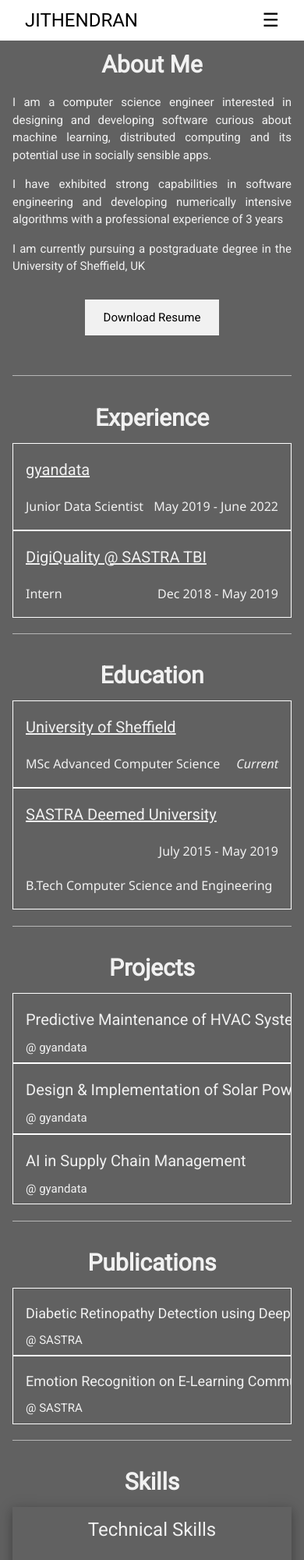
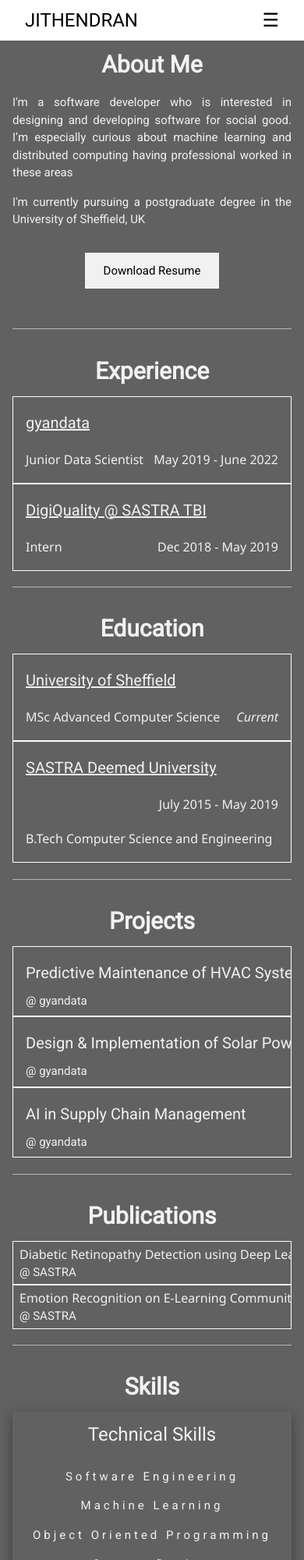
Before and after one commit to jithendran-adikesavan/jithendran-adikesavan.github.io, a plain HTML site: page index.html in a window 390 px wide. Shown: the top 2000 px of the page at 78% size. Drawn offline with nearby package versions, Linux system fonts and the light colour scheme.

Commit message:
Title text needs to be responsive

```diff
--- a/index.html
+++ b/index.html
@@ -69,17 +69,14 @@
     <!-- About section -->
     <div class="w3-container w3-dark-grey w3-center w3-text-light-grey " id="about">
         <h2><b>About Me</b></h2>
-        <div class="w3-content w3-justify" style="max-width:600px">
+        <div class="w3-content w3-justify w3-left-align" style="max-width:600px">
             <p>
-                I am a computer science engineer interested in designing and developing software curious about machine
-                learning, distributed computing and its potential use in socially sensible apps.
+                I'm a software developer who is interested in designing and developing software for social good. I’m
+                especially curious about machine learning and distributed computing having professional worked in these
+                areas
             </p>
             <p>
-                I have exhibited strong capabilities in software engineering and developing numerically intensive
-                algorithms with a professional experience of 3 years
-            </p>
-            <p>
-                I am currently pursuing a postgraduate degree in the University of Sheffield, UK
+                I'm currently pursuing a postgraduate degree in the University of Sheffield, UK
             </p>
 
             <a href="static/Jithendran.pdf" target="_blank">
@@ -270,7 +267,7 @@
     <div class="w3-container w3-dark-grey w3-center w3-text-light-grey " id="projects">
         <h2><b>Projects</b></h2>
 
-        <div class="w3-content w3-justify w3-border w3-border-white" style="max-width:600px">
+        <div class="w3-content w3-justify w3-border w3-border-white" style="max-width:600px;text-wrap: normal">
 
             <button onclick="toggleShow('hvac')" class="w3-button w3-block w3-justify">
                 <h4>Predictive Maintenance of HVAC Systems</h4> @ gyandata
@@ -329,11 +326,12 @@
     <div class="w3-container w3-dark-grey w3-center w3-text-light-grey " id="publications">
         <h2><b>Publications</b></h2>
 
-        <div class="w3-content w3-justify w3-border w3-border-white" style="max-width:600px">
-            <button onclick="toggleShow('diab')" class="w3-button w3-block w3-justify">
-                <h5>Diabetic Retinopathy Detection using Deep Learning Techniques</h5> @ SASTRA
-            </button>
-
+        <div class="w3-content w3-justify w3-border w3-border-white" style="max-width: 600px;">
+            <div style="overflow-wrap: break-word">
+                <button onclick="toggleShow('diab')" class="w3-button w3-block w3-justify w3-padding-small">
+                    <h6 class="w3-cell">Diabetic Retinopathy Detection using Deep Learning Techniques</h6> @ SASTRA
+                </button>
+            </div>
             <div id="diab" class="w3-container w3-hide w3-white w3-text-dark-grey">
                 <p>
                     Collaborated with faculties from the department
@@ -349,8 +347,8 @@
         </div>
 
         <div class="w3-content w3-justify w3-border w3-border-white" style="max-width:600px">
-            <button onclick="toggleShow('emotion')" class="w3-button w3-block w3-justify">
-                <h5>Emotion Recognition on E-Learning Community</h5> @ SASTRA
+            <button onclick="toggleShow('emotion')" class="w3-button w3-block w3-justify w3-padding-small">
+                <h6 class="w3-cell">Emotion Recognition on E-Learning Community</h6> @ SASTRA
             </button>
 
             <div id="emotion" class="w3-container w3-hide w3-white w3-text-dark-grey">
```
